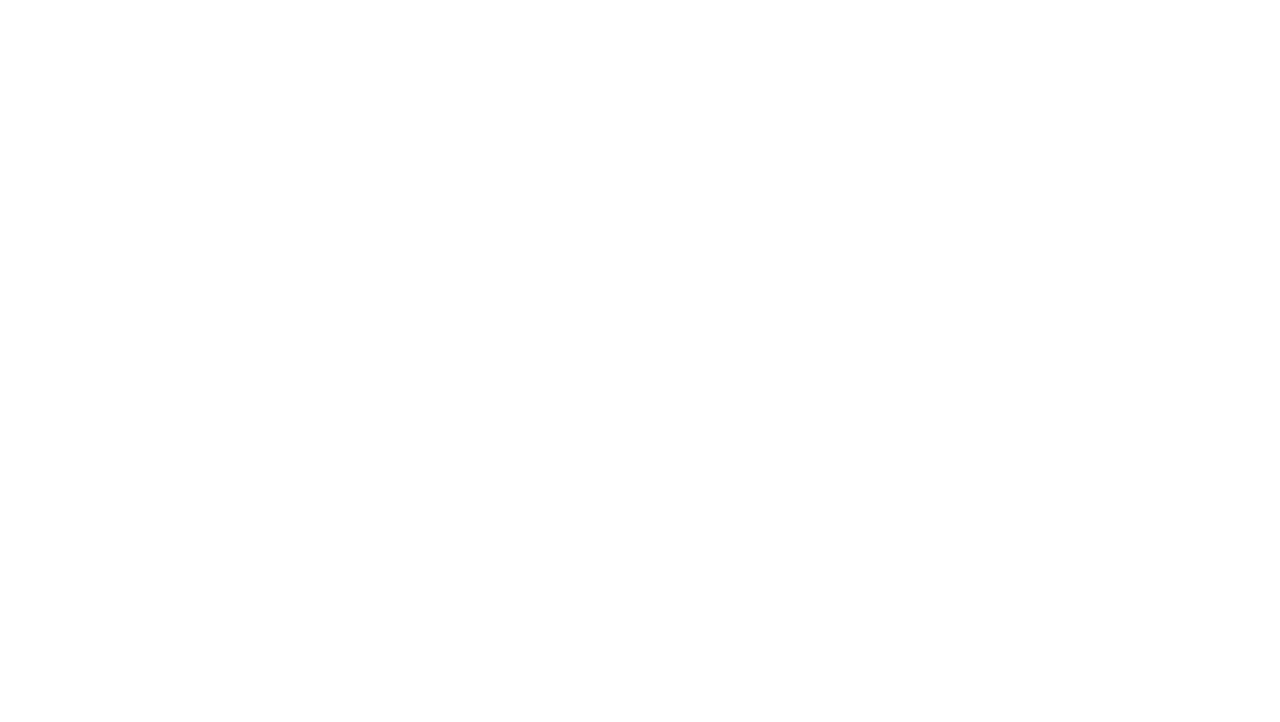
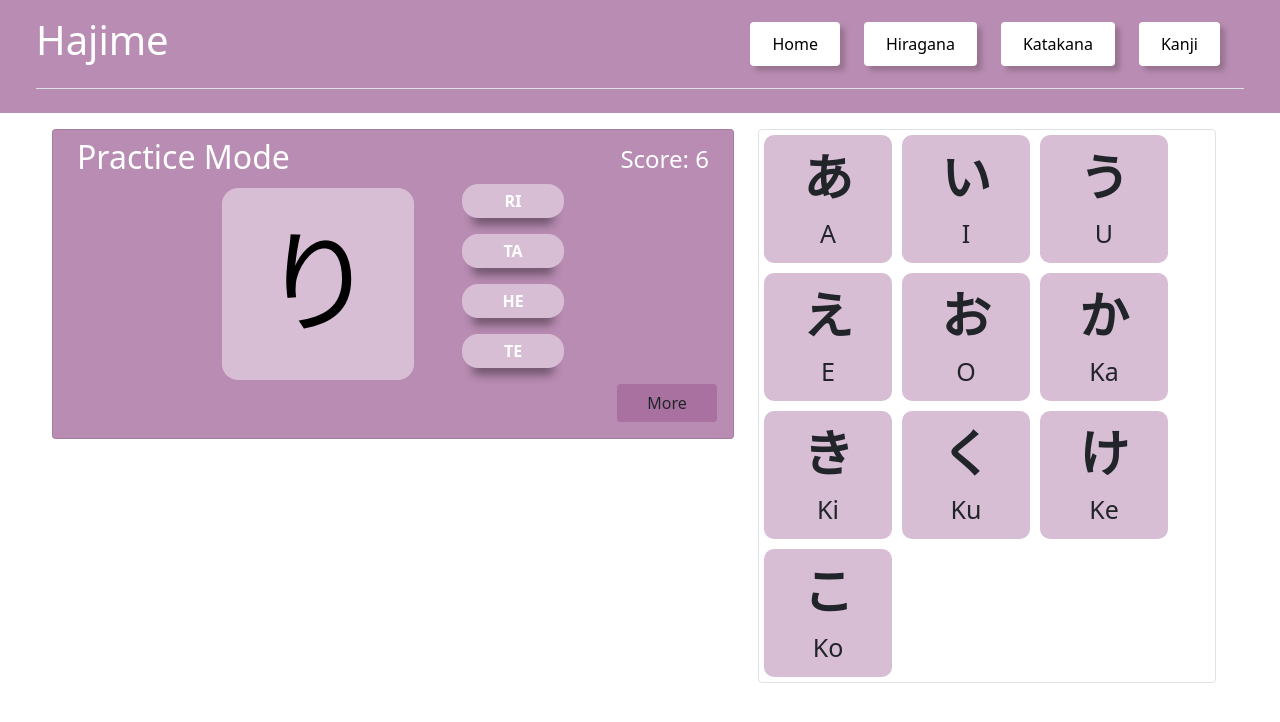
Before and after one commit to CesarMtzV/Hajime-Web, a React (Create React App) app: page /hiragana in a window 1280 px wide. Before the commit this address had no page. Shown: the top 722 px of the page. Built offline with nearby package versions, Linux system fonts and the light colour scheme.

Commit message:
First iteration of Hiragana View

```diff
--- a/package.json
+++ b/package.json
@@ -12,6 +12,7 @@
     "react-dom": "^17.0.2",
     "react-router-dom": "^6.3.0",
     "react-scripts": "5.0.0",
+    "styled-components": "^5.3.5",
     "web-vitals": "^2.1.4"
   },
   "scripts": {
--- a/src/App.js
+++ b/src/App.js
@@ -5,13 +5,17 @@ import { BrowserRouter as Router, Route, Routes } from "react-router-dom";
 
 import HomeView from './views/HomeView';
 import LoginView from "./views/LoginView";
+import NavBar from "./components/NavBar/NavBar";
+import HiraganaPracticeView from "./views/HiraganaPracticeView";
 
 const App = () => {
   return(
     <Router>
+      <NavBar/>
       <Routes>
         <Route path="/" element={<HomeView />} />
         <Route path="/login" element={<LoginView />} />
+        <Route path="/hiragana" element={<HiraganaPracticeView/>} />
       </Routes>
     </Router>
   );
--- /dev/null
+++ b/src/components/NavBar/NavBar.js
@@ -0,0 +1,32 @@
+import React from "react";
+import { NavBtn, NavBtnLink } from "./NavBarElements";
+
+const NavBar = () => {
+    return (
+        <>
+            <div className='row'>
+                <div className="container px-5" style={{backgroundColor: "#b98cb3"}}>
+                <header className="d-flex flex-wrap align-items-center justify-content-center justify-content-md-between py-3 mb-4 border-bottom">
+                    <h1 className='text-white fs-1'>Hajime</h1>
+                    <ul className="nav nav-pills col-12 col-md-auto mb-2 justify-content-center mb-md-0">
+                        <NavBtn>
+                            <NavBtnLink to="/">Home</NavBtnLink>
+                        </NavBtn>
+                        <NavBtn>
+                            <NavBtnLink to="/hiragana">Hiragana</NavBtnLink>
+                        </NavBtn>
+                        <NavBtn>
+                            <NavBtnLink to="/">Katakana</NavBtnLink>
+                        </NavBtn>
+                        <NavBtn>
+                            <NavBtnLink to="/">Kanji</NavBtnLink>
+                        </NavBtn>
+                    </ul>
+                </header>
+                </div>
+            </div>
+        </>
+    )
+}
+
+export default NavBar
--- /dev/null
+++ b/src/components/NavBar/NavBarElements.js
@@ -0,0 +1,45 @@
+import { NavLink as Link } from "react-router-dom";
+import styled from "styled-components";
+
+export const NavLink = styled(Link)`
+    color: #FFFFFF;
+    display: flex;
+    align-items: center;
+    text-decoration: none;
+    height: 100%;
+    cursor: pointer;
+
+    &:active {
+        color: #15cdfc;
+    }
+`
+
+export const NavBtn = styled.nav`
+    display: flex;
+    align-items: center;
+    margin-right: 24px;
+    @media screen and (max-width: 320px) {
+        flex-direction: column;
+        justify-content: center;
+        font-size: 2vh;
+    }
+`
+
+export const NavBtnLink = styled(Link)`
+    border-radius: 4px;
+    background: #FFFFFF;
+    padding: 10px 22px;
+    color: #000;
+    border: none;
+    outline: none;
+    cursor: pointer;
+    transition: all 0.2s ease-in-out;
+    text-decoration: none;
+    box-shadow: 5px 5px 5px #987490;
+
+    &:hover {
+        transition: all 0.2s ease-in-out;
+        background: #CAA9C6;
+        color: #FFFFFF;
+    }
+`
--- /dev/null
+++ b/src/views/HiraganaPracticeView.js
@@ -0,0 +1,71 @@
+const HiraganaPracticeView = () => {
+    //const hiragana = ['あ', 'い', 'う', 'え', 'お', 'か', 'き', 'く', 'け', 'こ', 'さ', 'し', 'す', 'せ', 'そ', 'た', 'ち', 'つ', 'て', 'と', 'な', 'に', 'ぬ', 'ね', 'の', 'は', 'ひ', 'ふ', 'へ', 'ほ', 'ま', 'み', 'む', 'め', 'も', 'や', 'ゆ', 'よ', 'ら', 'り', 'る', 'れ', 'ろ', 'わ', 'を']
+    //const hiraganaSound = ['A', 'I', 'U', 'E', 'O', 'Ka', 'Ki', 'Ku', 'Ke', 'Ko', 'Sa', 'Shi', 'Su', 'Se', 'So', 'Ta', 'Chi', 'Tsu', 'Te', 'To', 'Na', 'Ni', 'Nu', 'Ne', 'No', 'Ha', 'Hi', 'Fu', 'He', 'Ho', 'Ma', 'Mi', 'Mu', 'Me', 'Mo', 'Ya', 'Yu', 'Yo', 'Ra', 'Ri', 'Ru', 'Re', 'Ro', 'Wa', 'Wo']
+    const hira  = {
+        'あ' : 'A',
+        'い' : 'I',
+        'う' : 'U',
+        'え' : 'E',
+        'お' : 'O',
+        'か' : 'Ka',
+        'き' : 'Ki',
+        'く' : 'Ku',
+        'け' : 'Ke',
+        'こ' : 'Ko'
+    }
+
+
+
+    return (
+        <>
+            <div className="main-content">
+                <div className="container-fluid px-0 px-sm-3">
+                    <div className="row">
+                        <div className="col-md-7 ps-5 h-100">
+                            <div className="card align-items-center mt-3 pb-3 text-white h-100" style={{backgroundColor: "#B98CB3" }}>
+                                <div className="d-flex align-items-center w-100 pt-2">
+                                    <h2 className="card-title px-4">Practice Mode</h2>
+                                    <h4 className="card-subtitle ms-auto px-4 fw-light">Score: 6</h4>
+                                </div>
+                                <div className="d-flex align-items-center justify-content-center h-100 w-100">
+                                    <div className="cardHiragana" style={{ backgroundColor: "#D7BED4"}}>
+                                        <h1 style={{fontSize: "7rem"}}>り</h1>
+                                    </div>
+                                    <div className="d-flex flex-column justify-content-between ms-5 hiraganaPractice h-100">
+                                        <button className="btnHiraganaPractice mb-3" href="#">
+                                            <span>ri</span>
+                                        </button>
+                                        <button className="btnHiraganaPractice mb-3" href="#">
+                                            <span>ta</span>
+                                        </button>
+                                        <button className="btnHiraganaPractice mb-3" href="#">
+                                            <span>he</span>
+                                        </button>
+                                        <button className="btnHiraganaPractice mb-3" href="#">
+                                            <span>te</span>
+                                        </button>
+                                    </div>
+                                </div>
+                                <button type="btn" className="btn ms-auto me-3" style={{width: "100px", backgroundColor: "#a871a0"}}>More</button>
+                            </div>
+                        </div>
+                        <div className="col-md-5 h-100">
+                            <div className="hiraganaContainer mt-3 me-5 scroll border rounded">
+                                {Object.keys(hira).map((key, index) => {
+                                    return (
+                                        <div className="hiraganaCard" key={key}>
+                                            <p className="mainCharacter">{key}</p>
+                                            <p style={{fontSize: "25px"}}>{hira[key]}</p>
+                                        </div>
+                                    )
+                                })}
+                            </div>
+                        </div>
+                    </div>
+                </div>
+            </div>
+        </>
+    )
+}
+
+export default HiraganaPracticeView
--- a/src/views/HomeView.js
+++ b/src/views/HomeView.js
@@ -1,24 +1,8 @@
-
-
 const HomeView = () => {
   return (
+    <>
       <div className='main-content'>
-      <div className='row'>
-        <div className="container px-5" style={{backgroundColor: "#b98cb3"}}>
-          <header className="d-flex flex-wrap align-items-center justify-content-center justify-content-md-between py-3 mb-4 border-bottom">
-            <a href="/" className="d-flex align-items-center col-md-3 mb-2 mb-md-0 text-decoration-none">
-              <h1 className='text-white fs-1'>Hajime</h1>
-            </a>
-
-            <ul className="nav nav-pills col-12 col-md-auto mb-2 justify-content-center mb-md-0">
-              <li className='nav-item'><a href="#" className="nav-link px-4 fs-5 active" style={{color: "#000"}}>Home</a></li>
-              <li className='nav-item'><a href="#" className="nav-link px-4 fs-5" style={{color: "#fff"}}>Hiragana</a></li>
-              <li className='nav-item'><a href="#" className="nav-link px-4 fs-5" style={{color: "#fff"}}>Katakana</a></li>
-              <li className='nav-item'><a href="#" className="nav-link px-4 fs-5" style={{color: "#fff"}}>Kanji</a></li>
-            </ul>
-          </header>
-        </div>
-      </div>
+        <div className="container-fluid px-0 px-sm-3">
           <div className='row pt-3 px-5' style={{height: "80vh"}}>
             <div className='col-md-4'>
               <div className='card d-flex flex-column align-items-center text-white h-100 p-3' style={{backgroundColor: "#b98cb3"}}>
@@ -115,6 +99,8 @@ const HomeView = () => {
             </div>
           </div>
         </div>
+      </div>
+    </>
   );
 }
 
```
Also changed, not shown: src/style.css, 1 other file (tests, documents, lock files or other folders). Lines whose indentation alone changed are shown as unchanged.
